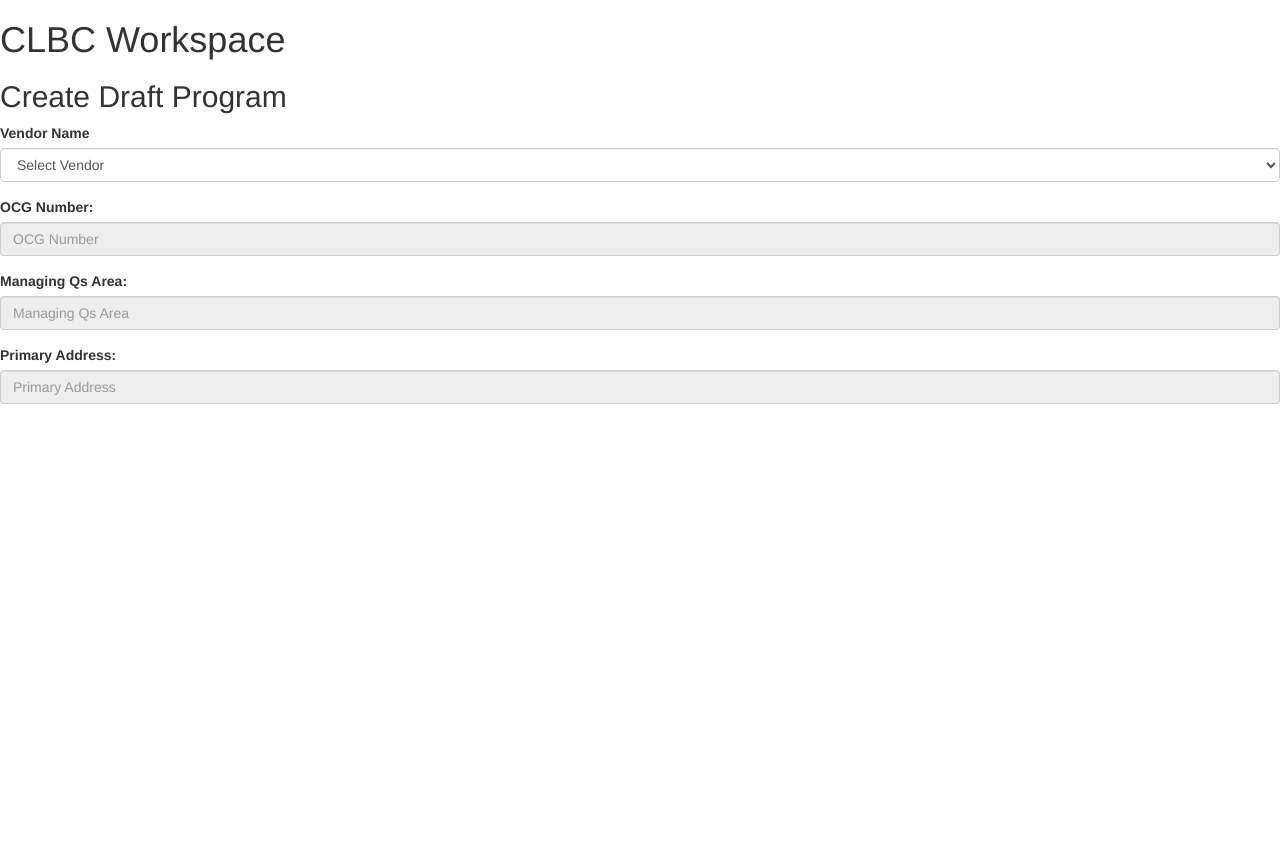
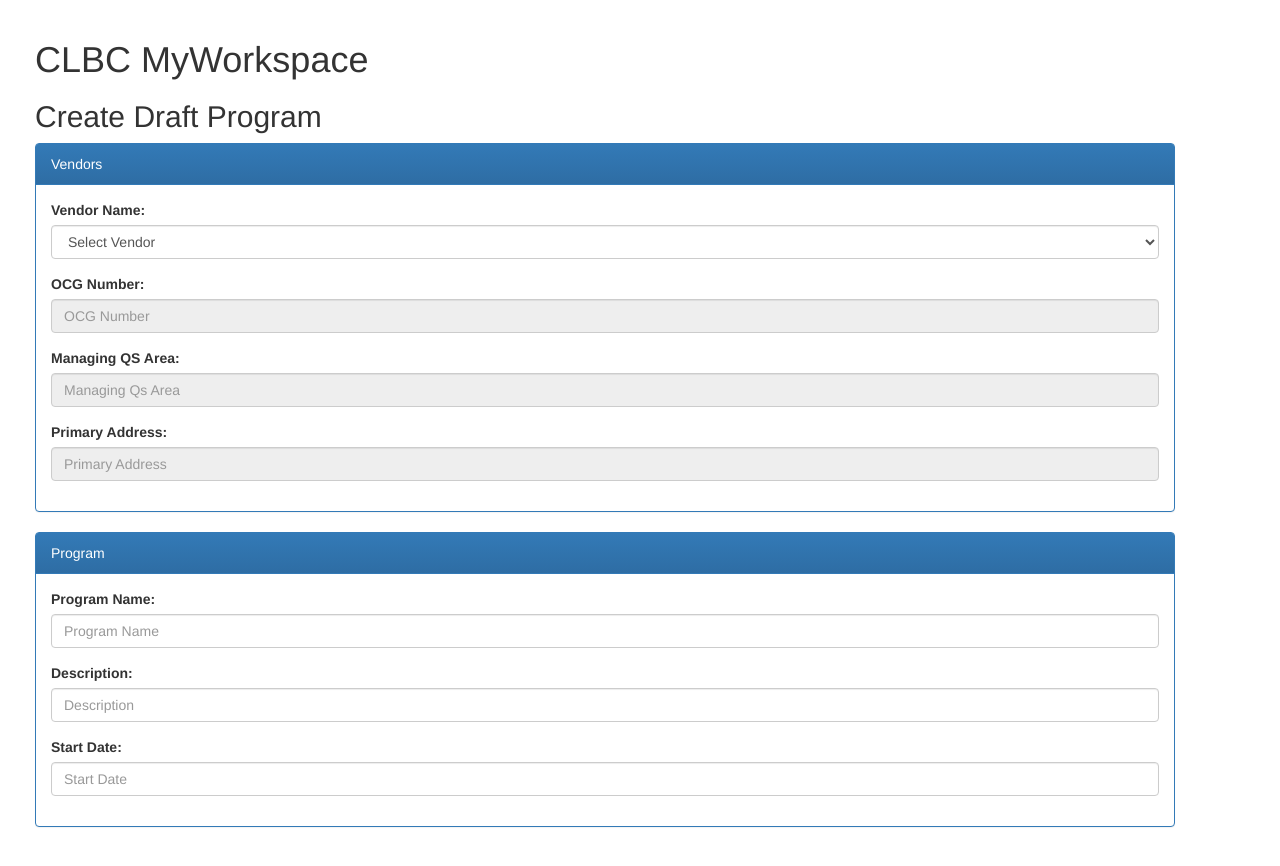
Before and after one commit to reashore/CLBCWorkspace, a React (Create React App) app: page / in a window 1280 px wide. Before the commit the page ends 800 px from the top, so only its background shows below. Built offline with nearby package versions, Linux system fonts and the light colour scheme.

Commit message:
Added Program Panel

```diff
--- a/public/index.html
+++ b/public/index.html
@@ -7,6 +7,6 @@
     <title>CLBC Workspace</title>
   </head>
   <body>
-    <div id="root"></div>
+    <div id="reactRoot"></div>
   </body>
 </html>
--- a/src/components/App.js
+++ b/src/components/App.js
@@ -4,10 +4,15 @@
 import Program from './Program';
 
 class App extends Component {
+
   render() {
+    const divStyle = {
+      margin: 20
+    };
+
     return (
-      <div>
-        <h1>CLBC Workspace</h1>
+      <div style={divStyle} className="container">
+        <h1>CLBC MyWorkspace</h1>
         <h2>Create Draft Program</h2>
         <Vendor />
         <Program />
--- a/src/components/Program.js
+++ b/src/components/Program.js
@@ -1,11 +1,32 @@
 import React, { Component } from 'react';
 
 class Program extends Component {
-    render() {
-      return (
-        <div/>
-      );
-    }
+  render() {
+    return (
+      <div className="panel panel-primary">
+        <div className="panel-heading">Program</div>
+        <div className="panel-body">
+          <form>
+            <div className="form-group">
+              <label htmlFor="programName">Program Name:</label>
+              <input type="text" name="programName" ref="_programName" className="form-control" placeholder="Program Name" />
+            </div>
+
+            <div className="form-group">
+              <label htmlFor="description">Description:</label>
+              <input type="text" name="description" ref="_description" className="form-control" placeholder="Description" />
+            </div>
+
+            <div className="form-group">
+              <label htmlFor="startDate">Start Date:</label>
+              <input type="text" name="startDate" ref="_startDate" className="form-control" placeholder="Start Date" />
+            </div>
+
+          </form>
+        </div>
+      </div>
+    );
   }
+}
 
-  export default Program;
+export default Program;
--- a/src/components/Vendor.js
+++ b/src/components/Vendor.js
@@ -1,43 +1,6 @@
 
 import React, { Component } from 'react';
-//import SelectInput from '../common/SelectInput';
-//import TextInput from '../common/TextInput';
-
-const getVendors = () =>
-    [
-        {
-            vendorId: 1,
-            name: "Vendor Name 1",
-            ocgNumber: "1",
-            managingQsArea: "Managing Qs Area 1",
-            primaryAddress: "Primary Address 1"
-
-        },
-        {
-            vendorId: 2,
-            name: "Vendor Name 2",
-            ocgNumber: "2",
-            managingQsArea: "Managing Qs Area 2",
-            primaryAddress: "Primary Address 2"
-
-        },
-        {
-            vendorId: 3,
-            name: "Vendor Name 3",
-            ocgNumber: "3",
-            managingQsArea: "Managing Qs Area 3",
-            primaryAddress: "Primary Address 3"
-
-        },
-        {
-            vendorId: 4,
-            name: "Vendor Name 4",
-            ocgNumber: "4",
-            managingQsArea: "Managing Qs Area 4",
-            primaryAddress: "Primary Address 4"
-
-        },
-    ];
+import getVendors from '../data/getVendors';
 
 const createSelectOptionsFromVendors = vendors => {
     return vendors.map(vendor => {
@@ -74,12 +37,12 @@
         let options = createSelectOptionsFromVendors(vendors);
 
         return (
+            <div className="panel panel-primary">
+                <div className="panel-heading">Vendors</div>
+                <div className="panel-body">
                     <form>
-                {/* <SelectInput name="vendorId" label="Vendor Name:"
-                    ref="_vendorId" onChange={this.onChange} defaultOption="Select Vendor" error="" options={options} /> */}
-
                         <div className="form-group">
-                    <label htmlFor="vendorId">Vendor Name</label>
+                            <label htmlFor="vendorId">Vendor Name:</label>
                             <select name="vendorId" ref="_vendorId" onChange={this.onChange} className="form-control">
                                 <option value="">Select Vendor</option>
                                 {options.map((option) => {
@@ -88,17 +51,13 @@
                             </select>
                         </div>
 
-                {/* <TextInput name="ocgNumber" label="OCG Number:" placeholder="OCG Number" readOnly={true} value="" error="" />
-                <TextInput name="managingQsArea" label="Managing QS Area:" placeholder="Managing QS Area" readOnly={true} value="" error="" />
-                <TextInput name="primaryAddress" label="Primary Address:" placeholder="Primary Address" readOnly={true} value="" error="" /> */}
-
                         <div className="form-group">
                             <label htmlFor="ocgNumber">OCG Number:</label>
                             <input type="text" name="ocgNumber" ref="_ocgNumber" className="form-control" placeholder="OCG Number" readOnly />
                         </div>
 
                         <div className="form-group">
-                    <label htmlFor="managingQsArea">Managing Qs Area:</label>
+                            <label htmlFor="managingQsArea">Managing QS Area:</label>
                             <input type="text" name="managingQsArea" ref="_managingQsArea" className="form-control" placeholder="Managing Qs Area" readOnly />
                         </div>
 
@@ -107,6 +66,8 @@
                             <input type="text" name="primaryAddress" ref="_primaryAddress" className="form-control" placeholder="Primary Address" readOnly />
                         </div>
                     </form>
+                </div>
+            </div>
         );
     }
 }
--- /dev/null
+++ b/src/data/getVendors.js
@@ -0,0 +1,38 @@
+
+const getVendors = () =>
+[
+    {
+        vendorId: 1,
+        name: "Vendor Name 1",
+        ocgNumber: "1",
+        managingQsArea: "Managing QS Area 1",
+        primaryAddress: "Primary Address 1"
+
+    },
+    {
+        vendorId: 2,
+        name: "Vendor Name 2",
+        ocgNumber: "2",
+        managingQsArea: "Managing QS Area 2",
+        primaryAddress: "Primary Address 2"
+
+    },
+    {
+        vendorId: 3,
+        name: "Vendor Name 3",
+        ocgNumber: "3",
+        managingQsArea: "Managing QS Area 3",
+        primaryAddress: "Primary Address 3"
+
+    },
+    {
+        vendorId: 4,
+        name: "Vendor Name 4",
+        ocgNumber: "4",
+        managingQsArea: "Managing QS Area 4",
+        primaryAddress: "Primary Address 4"
+
+    },
+];
+
+export default getVendors;
--- a/src/index.js
+++ b/src/index.js
@@ -7,7 +7,7 @@
 import App from './components/App';
 import registerServiceWorker from './registerServiceWorker';
 
-const root = document.getElementById('root');
-ReactDOM.render(<App />, root);
+const reactRoot = document.getElementById('reactRoot');
+ReactDOM.render(<App />, reactRoot);
 
 registerServiceWorker();
```
Lines whose indentation alone changed are shown as unchanged.
